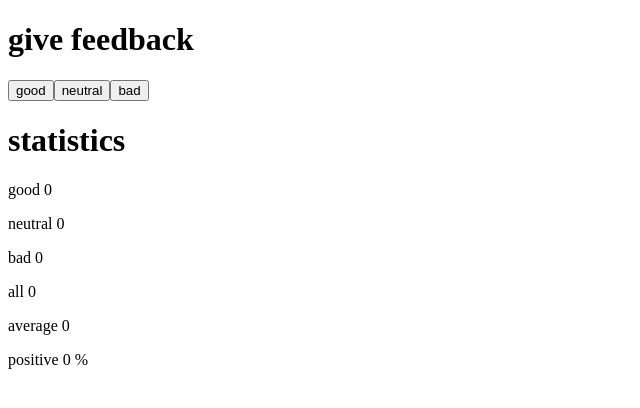
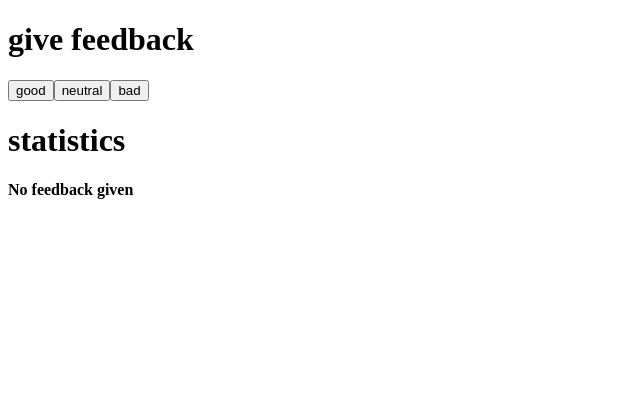
Before and after one commit to vanhanenjjv/full-stack-open-2019, a React (Create React App) app in the folder osa1/unicafe/: page / in a window 1280 px wide. Shown: the top 408 px of the page, without its empty margins (0-640 px from the left). Built offline with nearby package versions, Linux system fonts and the light colour scheme.

Commit message:
Finished exercise 1.9

```diff
--- a/osa1/unicafe/src/components/Statistics.jsx
+++ b/osa1/unicafe/src/components/Statistics.jsx
@@ -3,6 +3,9 @@ import React from 'react';
 const Statistics = ({ options, votes }) => (
   <>
     <h1>statistics</h1>
+    {votes.length === 0 ?
+      <h4>No feedback given</h4> :
+      <>
         {options.map(o => (
           <p key={o.value}>{o.label} {votes.filter(v => v.label === o.label).length}</p>
         ))}
@@ -10,6 +13,8 @@ const Statistics = ({ options, votes }) => (
         <p>average {votes.length > 0 ? (votes.reduce((sum, vote) => sum + vote.value, 0) / votes.length) : 0}</p>
         <p>positive {votes.length > 0 ? ((votes.filter(v => v.value > 0).length / votes.length) * 100) : 0} %</p>
       </>
+    }
+  </>
 );
 
 export default Statistics;
```
Lines whose indentation alone changed are shown as unchanged.
